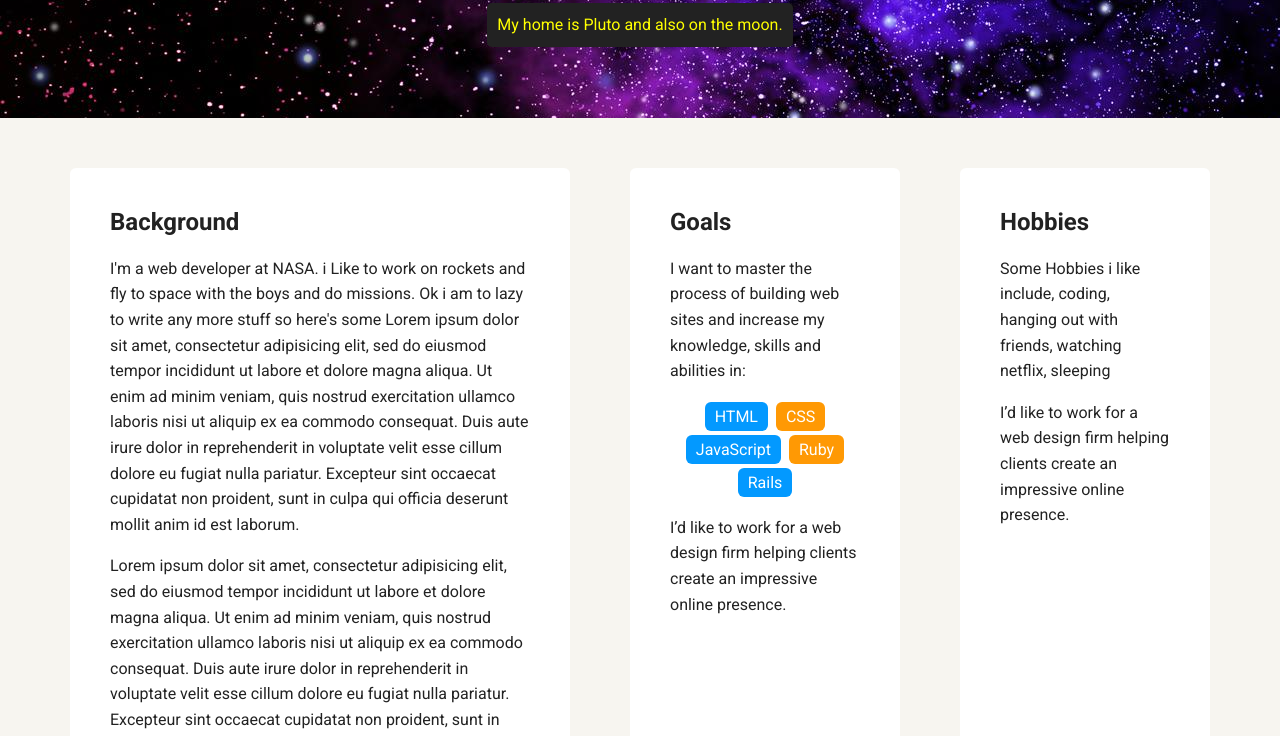
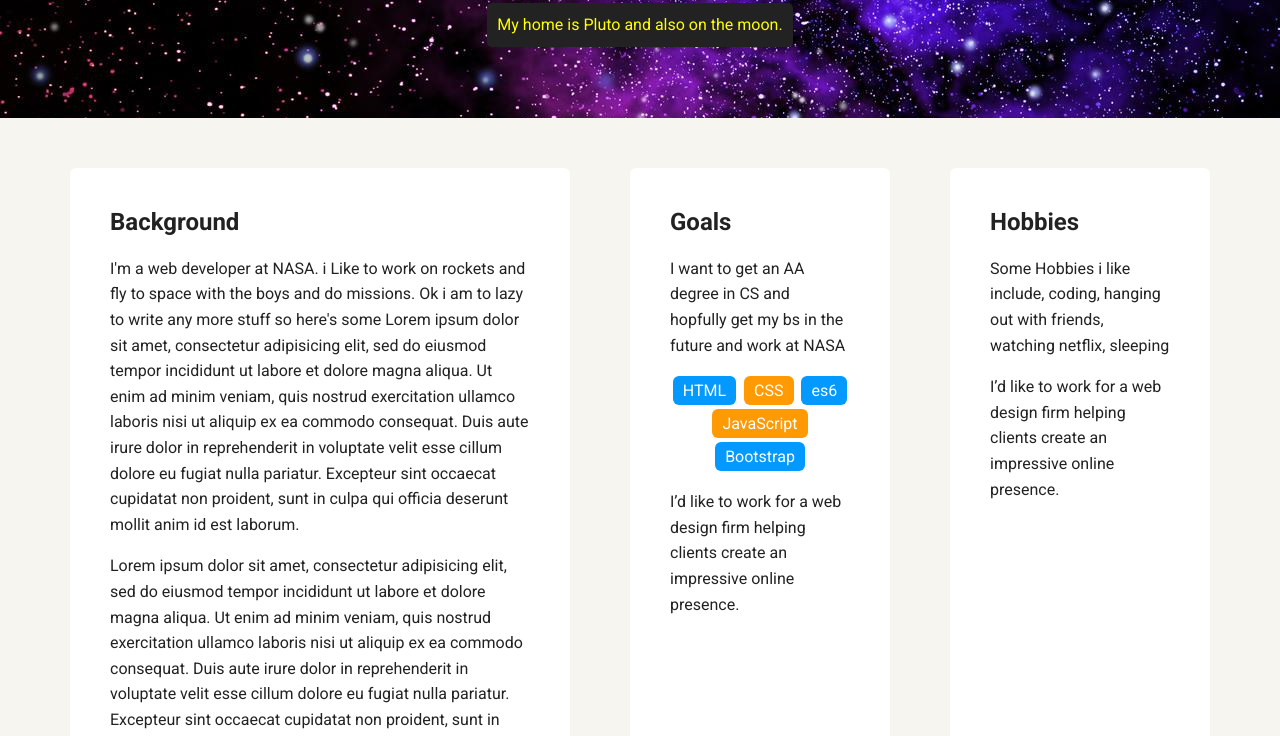
Before and after one commit to Hagop420/team-treehouse-portfolio, a plain HTML site: page index.html in a window 1280 px wide. Shown: the part 352-1088 px from the top of the page. Drawn offline with Linux system fonts and the light colour scheme; a web font is replaced by a local one.

Commit message:
finished team-treehouse-portfolio

```diff
--- a/index.html
+++ b/index.html
@@ -35,13 +35,13 @@
 
       <div class="card">
         <h2>Goals</h2>
-        <p>I want to master the process of building web sites and increase my knowledge, skills and abilities in:</p>
+        <p>I want to get an AA degree in CS and hopfully get my bs in the future and work at NASA</p>
         <ul class="skills">
           <li>HTML</li>
           <li>CSS</li>
+          <li>es6</li>
           <li>JavaScript</li>
-          <li>Ruby</li>
-          <li>Rails</li>
+          <li>Bootstrap</li>
         </ul>
         <p>I’d like to work for a web design firm helping clients create an impressive online presence.</p>
       </div>
```
